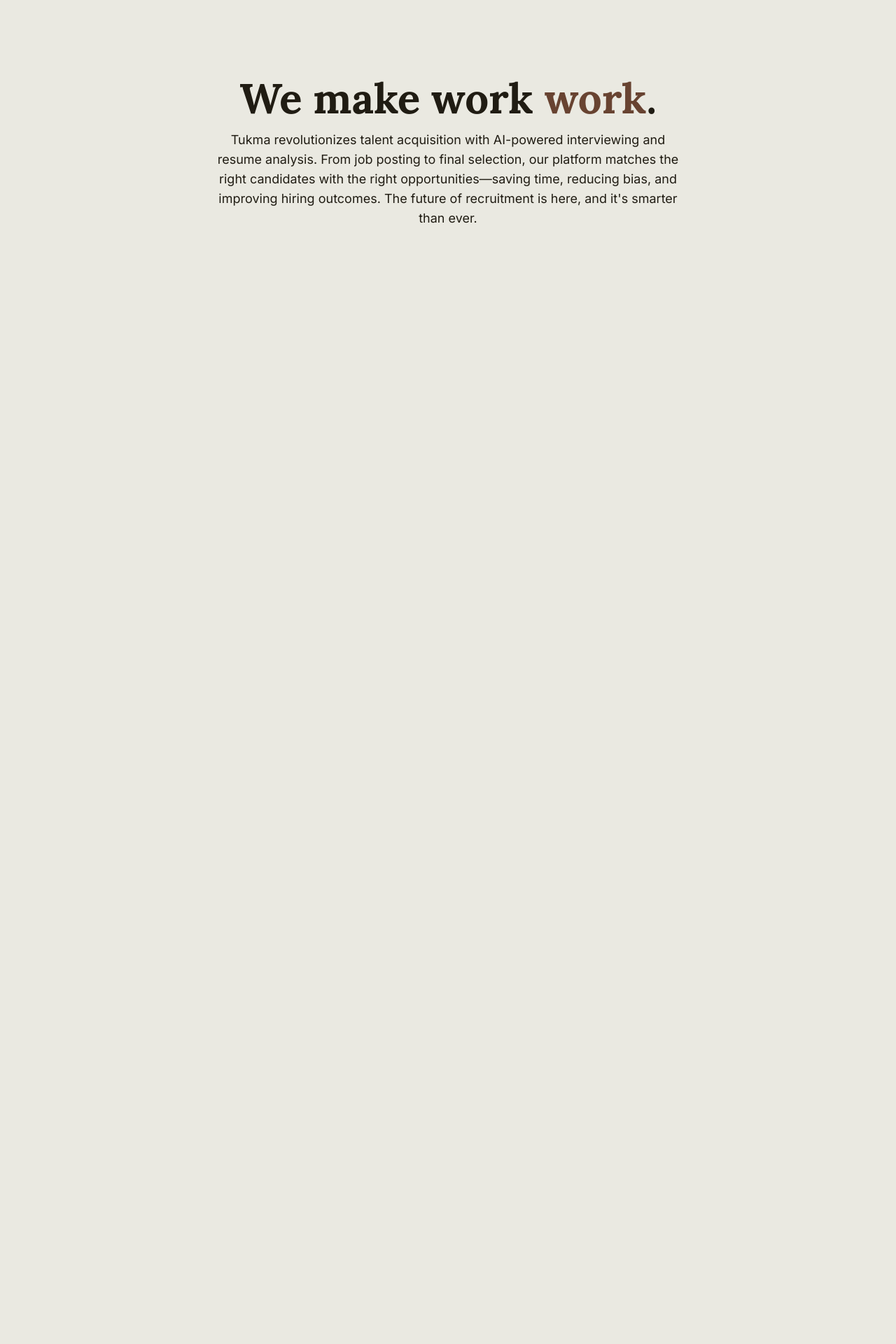
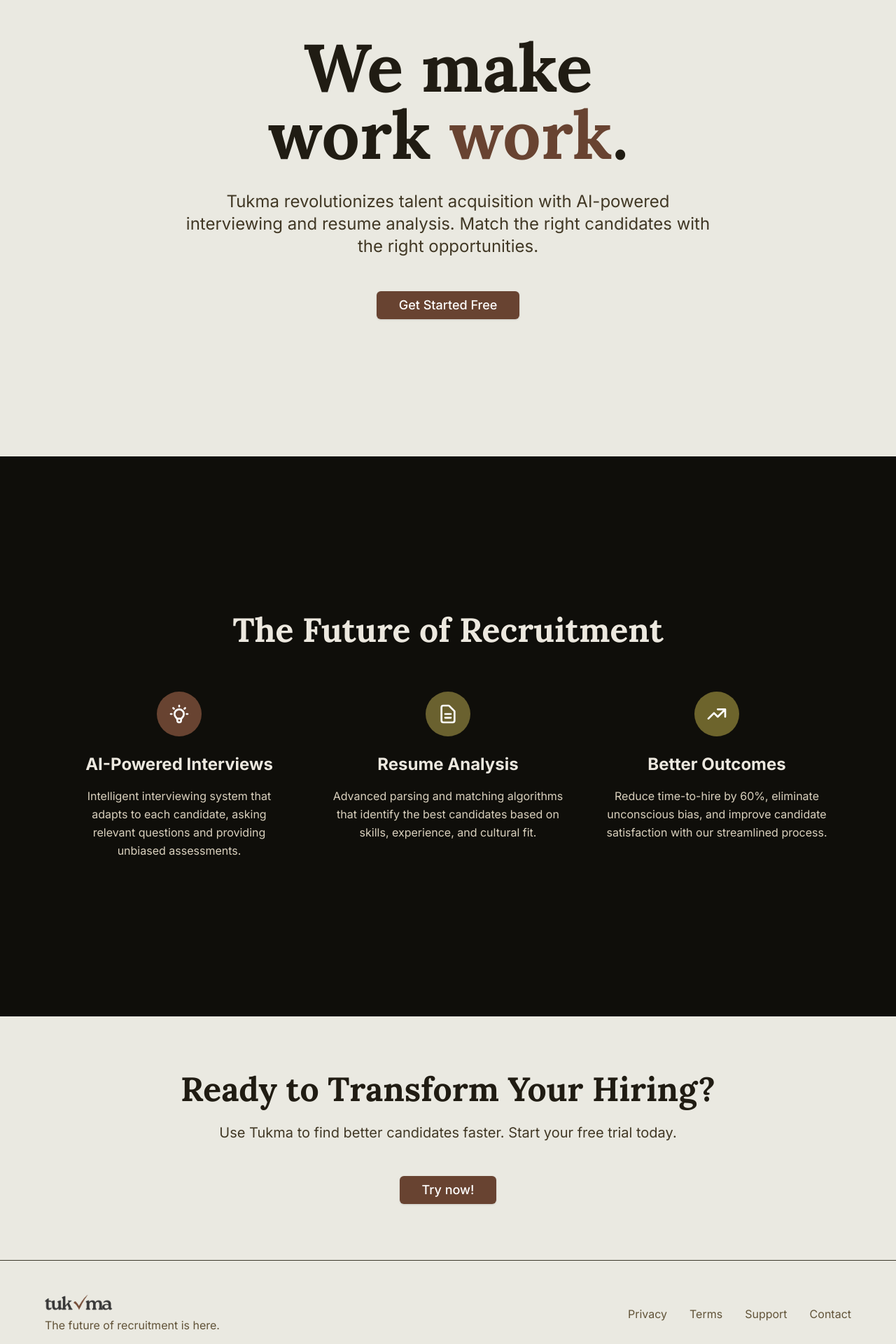
Before and after one commit to jasperket/tukma-frontend, a Next.js app: page / in a window 1280 px wide. Shown: the part 220-2140 px from the top of the page at 70% size. Before the commit the page ends 804 px from the top, so only its background shows below. Built offline with nearby package versions, Linux system fonts and the light colour scheme.

Commit message:
Recreated the landing page

```diff
--- a/src/app/page.tsx
+++ b/src/app/page.tsx
@@ -7,8 +7,10 @@
   return (
     <>
       <div className="bg-primary-300 pt-1"></div>
-      <div className="mx-auto flex h-screen max-w-7xl flex-col">
-        <header className="flex items-center justify-between pt-8">
+
+      {/* Header - full width sticky */}
+      <header className="sticky top-0 z-50 bg-background-900">
+        <div className="mx-auto flex max-w-7xl items-center justify-between px-6 py-4">
           <Image src={logo} alt="Tukma Logo" className="h-8 w-auto" />
           <div className="flex items-center gap-4">
             <AuthDialog defaultTab="login">
@@ -25,23 +27,171 @@
               </Button>
             </AuthDialog>
           </div>
-        </header>
-        <main className="flex flex-1 flex-col items-center justify-center text-center">
-          <div className="max-w-2xl">
-            <h1 className="font-serif text-6xl font-bold text-text-100">
-              We make work <span className="text-primary-300">work</span>.
-            </h1>
-            <div className="p-2"></div>
-            <p className="mx-auto max-w-prose text-lg">
-              Tukma revolutionizes talent acquisition with AI-powered
-              interviewing and resume analysis. From job posting to final
-              selection, our platform matches the right candidates with the
-              right opportunities—saving time, reducing bias, and improving
-              hiring outcomes. The future of recruitment is here, and it&apos;s
-              smarter than ever.
-            </p>
+        </div>
+      </header>
+
+      {/* Hero - constrained width */}
+      <div className="mx-auto max-w-7xl">
+        <main>
+          <section className="flex min-h-screen items-center justify-center px-6 text-center">
+            <div className="mx-auto max-w-4xl">
+              <h1 className="font-serif text-6xl font-bold leading-tight text-text-100 md:text-7xl lg:text-8xl">
+                We make work <span className="text-primary-300">work</span>.
+              </h1>
+              <p className="mx-auto mt-8 max-w-3xl text-xl leading-relaxed text-text-200 md:text-2xl">
+                Tukma revolutionizes talent acquisition with AI-powered
+                interviewing and resume analysis. Match the right candidates
+                with the right opportunities.
+              </p>
+              <div className="mt-12 flex justify-center">
+                <AuthDialog defaultTab="signup">
+                  <Button
+                    size="lg"
+                    className="bg-primary-300 px-8 py-4 text-lg text-white hover:bg-primary-400"
+                  >
+                    Get Started Free
+                  </Button>
+                </AuthDialog>
+              </div>
+            </div>
+          </section>
+        </main>
+      </div>
+
+      {/* Features Section - full width dark background */}
+      <section className="flex min-h-screen items-center bg-background-50">
+        <div className="mx-auto max-w-6xl px-6">
+          <h2 className="mb-16 text-center font-serif text-4xl font-bold text-text-900 md:text-5xl">
+            The Future of Recruitment
+          </h2>
+          <div className="grid gap-12 md:grid-cols-3">
+            <div className="text-center">
+              <div className="mx-auto mb-6 flex h-16 w-16 items-center justify-center rounded-full bg-primary-300">
+                <svg
+                  className="h-8 w-8 text-white"
+                  fill="none"
+                  stroke="currentColor"
+                  viewBox="0 0 24 24"
+                >
+                  <path
+                    strokeLinecap="round"
+                    strokeLinejoin="round"
+                    strokeWidth={2}
+                    d="M9.663 17h4.673M12 3v1m6.364 1.636l-.707.707M21 12h-1M4 12H3m3.343-5.657l-.707-.707m2.828 9.9a5 5 0 117.072 0l-.548.547A3.374 3.374 0 0014 18.469V19a2 2 0 11-4 0v-.531c0-.895-.356-1.754-.988-2.386l-.548-.547z"
+                  />
+                </svg>
+              </div>
+              <h3 className="mb-4 text-2xl font-bold text-text-900">
+                AI-Powered Interviews
+              </h3>
+              <p className="leading-relaxed text-text-800">
+                Intelligent interviewing system that adapts to each candidate,
+                asking relevant questions and providing unbiased assessments.
+              </p>
+            </div>
+            <div className="text-center">
+              <div className="mx-auto mb-6 flex h-16 w-16 items-center justify-center rounded-full bg-secondary-300">
+                <svg
+                  className="h-8 w-8 text-white"
+                  fill="none"
+                  stroke="currentColor"
+                  viewBox="0 0 24 24"
+                >
+                  <path
+                    strokeLinecap="round"
+                    strokeLinejoin="round"
+                    strokeWidth={2}
+                    d="M9 12h6m-6 4h6m2 5H7a2 2 0 01-2-2V5a2 2 0 012-2h5.586a1 1 0 01.707.293l5.414 5.414a1 1 0 01.293.707V19a2 2 0 01-2 2z"
+                  />
+                </svg>
+              </div>
+              <h3 className="mb-4 text-2xl font-bold text-text-900">
+                Resume Analysis
+              </h3>
+              <p className="leading-relaxed text-text-800">
+                Advanced parsing and matching algorithms that identify the best
+                candidates based on skills, experience, and cultural fit.
+              </p>
+            </div>
+            <div className="text-center">
+              <div className="mx-auto mb-6 flex h-16 w-16 items-center justify-center rounded-full bg-accent-300">
+                <svg
+                  className="h-8 w-8 text-white"
+                  fill="none"
+                  stroke="currentColor"
+                  viewBox="0 0 24 24"
+                >
+                  <path
+                    strokeLinecap="round"
+                    strokeLinejoin="round"
+                    strokeWidth={2}
+                    d="M13 7h8m0 0v8m0-8l-8 8-4-4-6 6"
+                  />
+                </svg>
+              </div>
+              <h3 className="mb-4 text-2xl font-bold text-text-900">
+                Better Outcomes
+              </h3>
+              <p className="leading-relaxed text-text-800">
+                Reduce time-to-hire by 60%, eliminate unconscious bias, and
+                improve candidate satisfaction with our streamlined process.
+              </p>
+            </div>
           </div>
-        </main>
+        </div>
+      </section>
+
+      {/* CTA Section - light background */}
+      <section className="py-20">
+        <div className="mx-auto max-w-4xl px-6 text-center">
+          <h2 className="mb-6 font-serif text-4xl font-bold text-text-100 md:text-5xl">
+            Ready to Transform Your Hiring?
+          </h2>
+          <p className="mx-auto mb-12 max-w-2xl text-xl text-text-200">
+            Use Tukma to find better candidates faster. Start your free trial
+            today.
+          </p>
+          <div className="flex justify-center">
+            <AuthDialog defaultTab="signup">
+              <Button
+                size="lg"
+                className="bg-primary-300 px-8 py-4 text-lg text-white hover:bg-primary-400"
+              >
+                Try now!
+              </Button>
+            </AuthDialog>
+          </div>
+        </div>
+      </section>
+
+      {/* Footer - constrained width */}
+      <div className="mx-auto max-w-7xl">
+        <footer className="border-t border-background-200 px-6 py-12">
+          <div className="mx-auto max-w-6xl">
+            <div className="flex flex-col items-center justify-between md:flex-row">
+              <div className="mb-6 md:mb-0">
+                <Image src={logo} alt="Tukma Logo" className="h-6 w-auto" />
+                <p className="mt-2 text-text-300">
+                  The future of recruitment is here.
+                </p>
+              </div>
+              <div className="flex space-x-8 text-text-300">
+                <a href="#" className="transition-colors hover:text-text-100">
+                  Privacy
+                </a>
+                <a href="#" className="transition-colors hover:text-text-100">
+                  Terms
+                </a>
+                <a href="#" className="transition-colors hover:text-text-100">
+                  Support
+                </a>
+                <a href="#" className="transition-colors hover:text-text-100">
+                  Contact
+                </a>
+              </div>
+            </div>
+          </div>
+        </footer>
       </div>
     </>
   );
```
